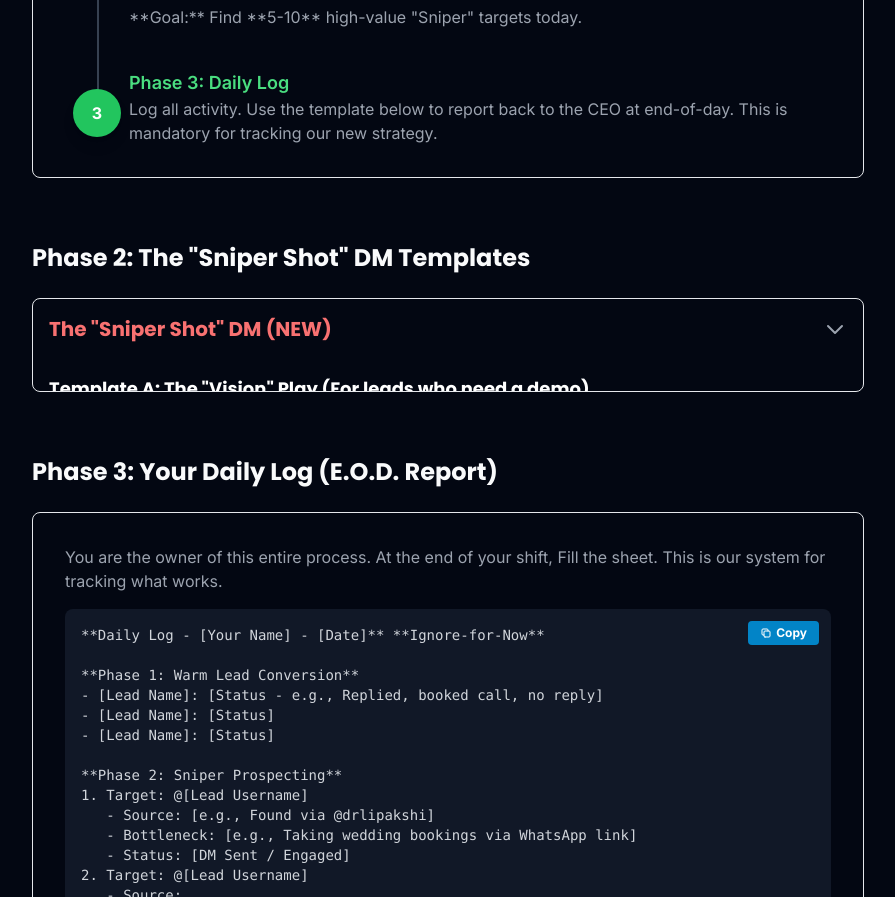
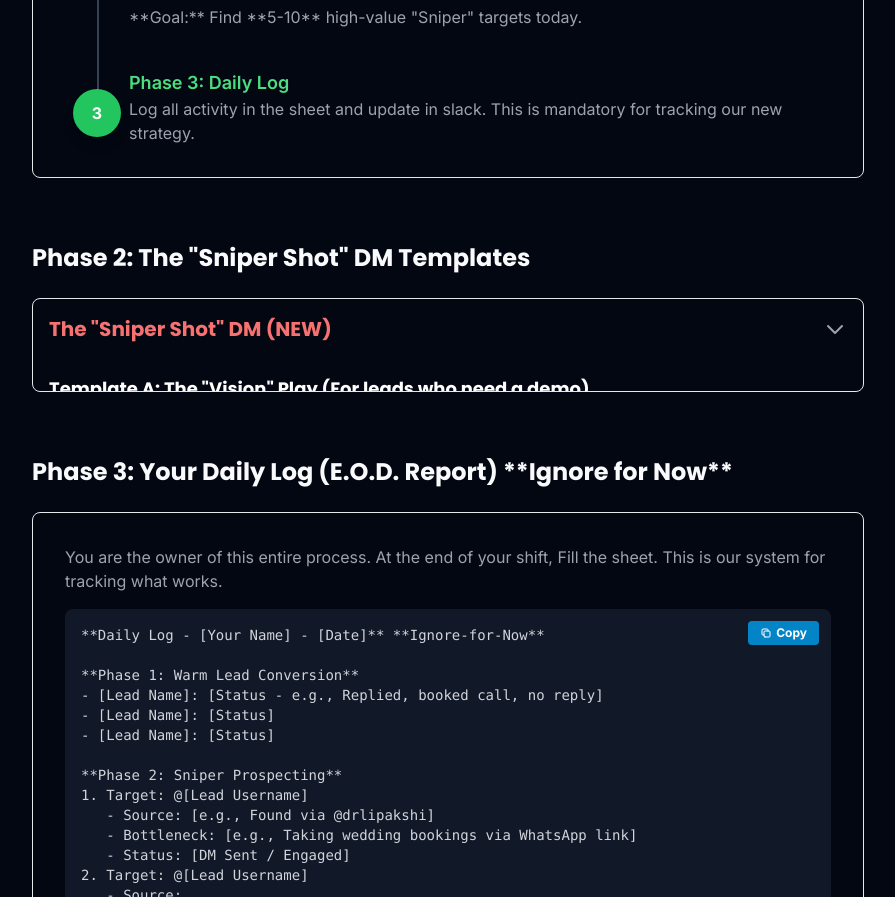
Before and after one commit to psyschology/outreach-playbook, a plain HTML site: page index.html in a window 1280 px wide. Shown: the part 986-1883 px from the top of the page, without its empty margins (192-1087 px from the left). Drawn offline with nearby package versions, Linux system fonts and the light colour scheme.

Commit message:
Update index.html

```diff
--- a/index.html
+++ b/index.html
@@ -131,7 +131,7 @@
                 <div class="task-block relative pl-16">
                     <div class="task-dot w-12 h-12 bg-green-500 rounded-full flex items-center justify-center font-bold text-white shadow-lg"><p>3</p></div>
                     <p class="font-semibold text-lg text-green-400">Phase 3: Daily Log</p>
-                    <p class="text-gray-400">Log all activity. Use the template below to report back to the CEO at end-of-day. This is mandatory for tracking our new strategy.</p>
+                    <p class="text-gray-400">Log all activity in the sheet and update in slack. This is mandatory for tracking our new strategy.</p>
                 </div>
             </div>
         </section>
@@ -197,7 +197,7 @@ Would you be open to hearing one or two of these ideas for free? No pressure at
         ====================================================================
         -->
         <section class="mb-16 animated-item" style="transition-delay: 400ms;">
-            <h2 class="text-2xl font-bold mb-6">Phase 3: Your Daily Log (E.O.D. Report)</h2>
+            <h2 class="text-2xl font-bold mb-6">Phase 3: Your Daily Log (E.O.D. Report) **Ignore for Now**</h2>
             <div class="bg-content-bg border border-border-color p-8 rounded-lg">
                 <p class="text-gray-400 mb-4">You are the owner of this entire process. At the end of your shift, Fill the sheet. This is our system for tracking what works.</p>
                 <div class="bg-gray-900 p-4 rounded-lg mt-2 relative">
```
